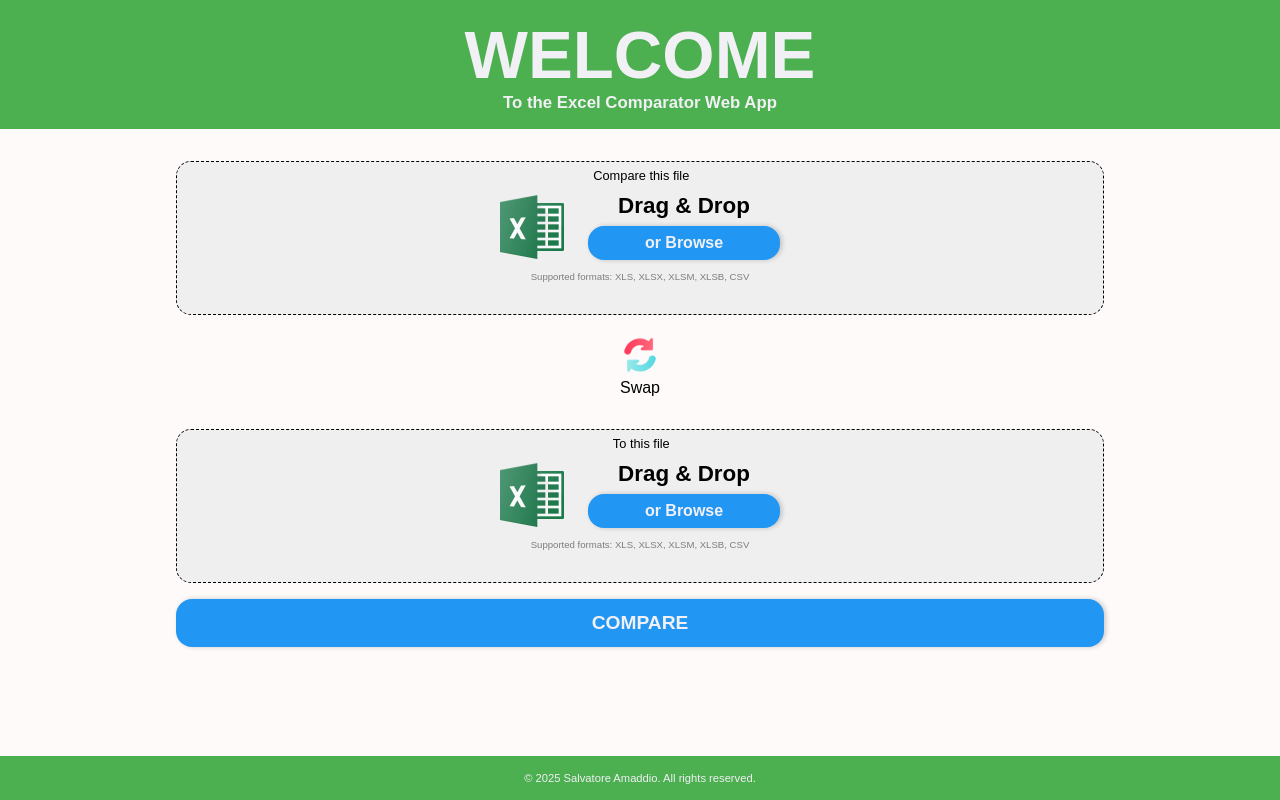
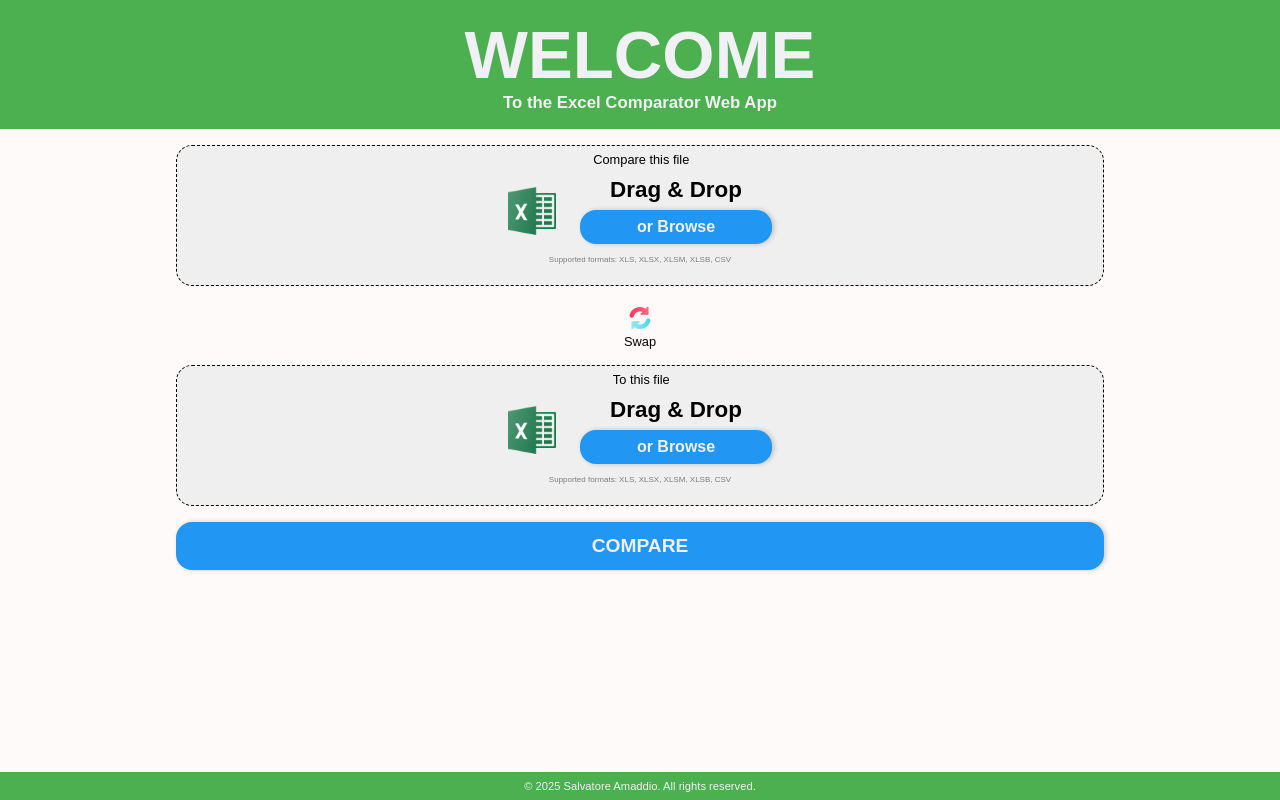
Before and after one commit to SalvatoreAmaddio/ExcelComparatorWebApp, a React (Vite) app: page / in a window 1280 px wide. Built offline with nearby package versions, Linux system fonts and the light colour scheme.

Commit message:
style update

```diff
--- a/src/components/fileUploader/fileUploader.css
+++ b/src/components/fileUploader/fileUploader.css
@@ -3,8 +3,8 @@
   display: flex;
   flex-direction: column;
   font-size: 2rem;
-  padding: 1rem;
-  margin: 1rem 10rem 0rem 10rem;
+  padding: 1rem 1rem 1rem 1rem;
+  margin: 0rem 10rem 0rem 10rem;
 }
 
 .file-uploader-inner-container
@@ -16,8 +16,8 @@
   justify-content: center;
   font-size: 1em;
   border: 1px dashed black;
-  border-radius: 15px;
-  padding: 1rem;
+  border-radius: 1rem;
+  padding: 1rem 1rem .3rem 1rem;
   z-index: 1;
   background-color: #EFEFEF;
 }
@@ -42,7 +42,7 @@
 
 #xl-logo
 {
-  height: 4rem;
+  height: 3rem;
 }
 
 .file-path
@@ -61,7 +61,7 @@
 .supported-formats
 {
   margin-top: .7rem;
-  font-size: .3em;
+  font-size: .25em;
   color: #7d7d7d;
   text-align: center;
 }
--- a/src/css/home.css
+++ b/src/css/home.css
@@ -46,7 +46,7 @@ footer
   grid-area: footer;
   background-color: var(--xl-color);
   color: var(--primary-btn-txt-color);
-  padding: 1rem;
+  padding: .5rem;
   text-align: center;
   font-size: .7em;
 }
@@ -66,13 +66,13 @@ footer
 
 #swap-icon p
 {
-  font-size: .5em;
+  font-size: .4em;
   text-align: center;
 }
 
 #swap-icon img
 {
   align-self: center;
-  height: 3rem;
-  width: 3rem;
+  height: 2rem;
+  width: 2rem;
 }
```
